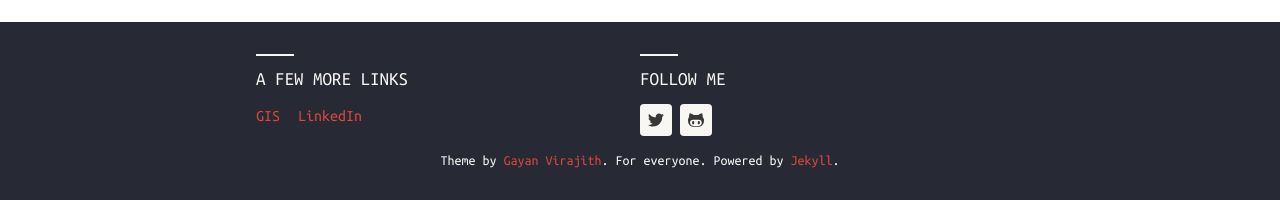
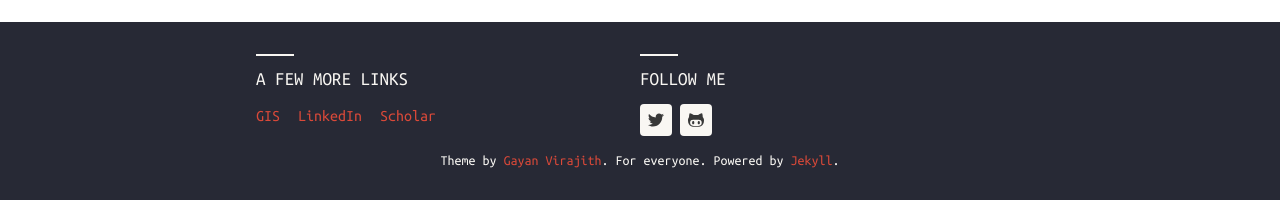
Before and after one commit to AlexanderDilthey/AlexanderDilthey.github.io, a Jekyll site: the page built from index.md, in a window 1280 px wide. Shown: the part 1068-1268 px from the top of the page. Built offline with Jekyll 4.4.1, drawn with Linux system fonts in a browser that asks for light colours; nearby versions of some CDN libraries.

Commit message:
Update footer-links.html

```diff
--- a/_includes/footer-links.html
+++ b/_includes/footer-links.html
@@ -2,4 +2,5 @@
 <ul class="menu">
     <li><a href="https://genomeinformatics.github.io">GIS</a></li>
     <li><a href="https://www.linkedin.com/in/alexander-t-dilthey-1966b541/">LinkedIn</a></li>
+    <li><a href="https://scholar.google.com/citations?user=K2Oy_DAAAAAJ">Scholar</a></li>
 </ul>
```
